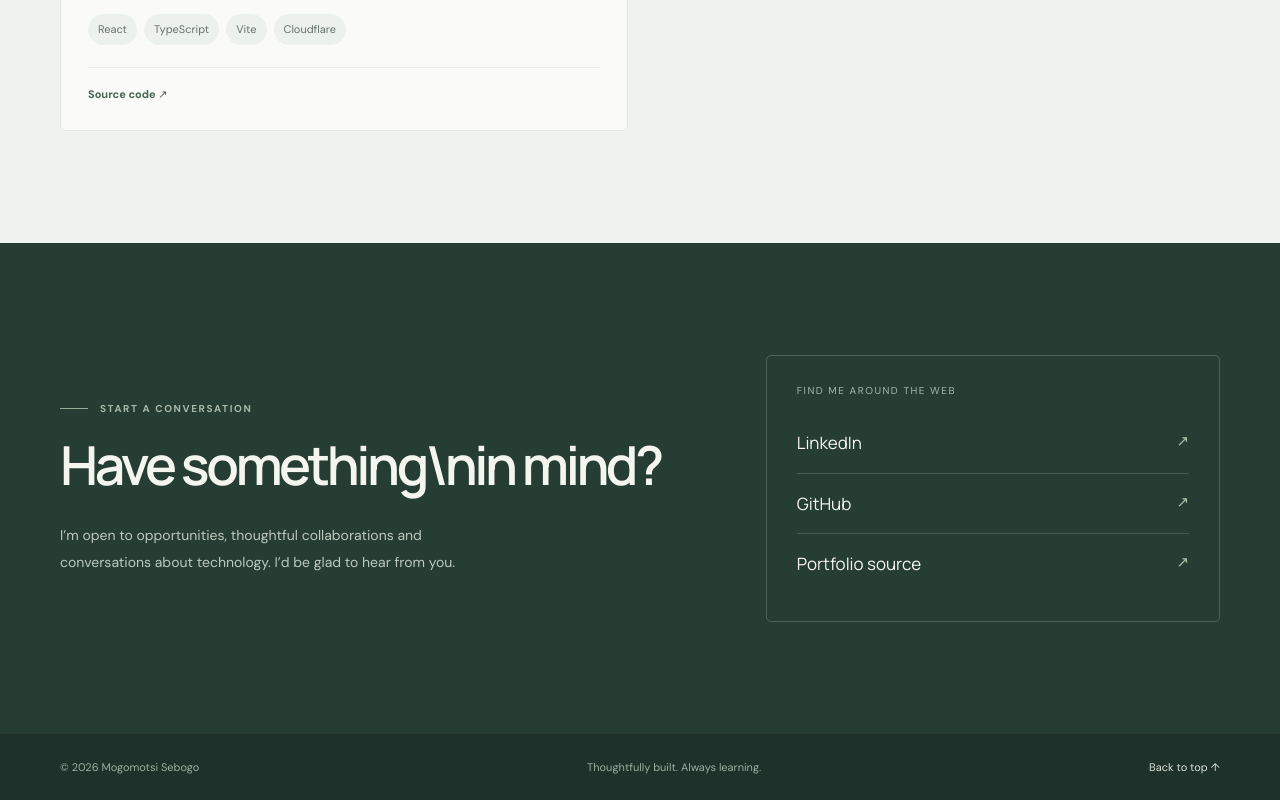
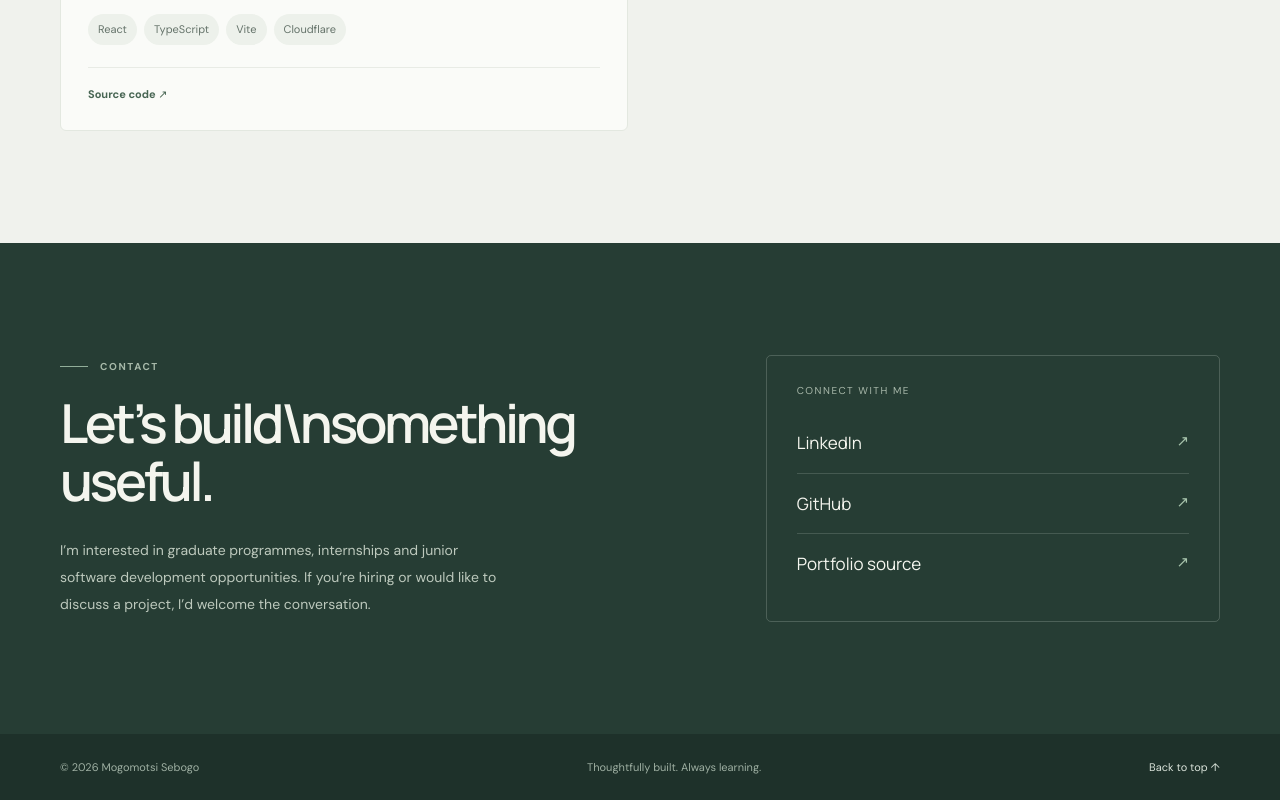
Before and after one commit to CodeBigJay/Updated_portfolio, a React (Vite) app in the folder portfolio-website/portfolio/frontend/: page / in a window 1280 px wide. Shown: the part 3531-4331 px from the top of the page. Built offline with nearby package versions, Linux system fonts and the light colour scheme; no server answers.

Commit message:
Refresh portfolio copy and cyan visual identity

```diff
--- a/portfolio-website/portfolio/frontend/src/sections/Contact.tsx
+++ b/portfolio-website/portfolio/frontend/src/sections/Contact.tsx
@@ -2,6 +2,19 @@ import SectionHeading from '../components/SectionHeading';
 
 export default function Contact() {
   return (
-    <section id="contact" className="section section-contact"><div className="container contact-layout"><div><SectionHeading eyebrow="Start a conversation" title="Have something\nin mind?" /><p className="contact-copy">I’m open to opportunities, thoughtful collaborations and conversations about technology. I’d be glad to hear from you.</p></div><div className="contact-panel"><p className="contact-panel-label">Find me around the web</p><a href="https://www.linkedin.com/in/mogomotsi-sebogo" target="_blank" rel="noreferrer"><span>LinkedIn</span><b>↗</b></a><a href="https://github.com/CodeBigJay" target="_blank" rel="noreferrer"><span>GitHub</span><b>↗</b></a><a href="https://github.com/CodeBigJay/Updated_portfolio" target="_blank" rel="noreferrer"><span>Portfolio source</span><b>↗</b></a></div></div></section>
+    <section id="contact" className="section section-contact">
+      <div className="container contact-layout">
+        <div>
+          <SectionHeading eyebrow="Contact" title="Let’s build\nsomething useful." />
+          <p className="contact-copy">I’m interested in graduate programmes, internships and junior software development opportunities. If you’re hiring or would like to discuss a project, I’d welcome the conversation.</p>
+        </div>
+        <div className="contact-panel">
+          <p className="contact-panel-label">Connect with me</p>
+          <a href="https://www.linkedin.com/in/mogomotsi-sebogo" target="_blank" rel="noreferrer"><span>LinkedIn</span><b>↗</b></a>
+          <a href="https://github.com/CodeBigJay" target="_blank" rel="noreferrer"><span>GitHub</span><b>↗</b></a>
+          <a href="https://github.com/CodeBigJay/Updated_portfolio" target="_blank" rel="noreferrer"><span>Portfolio source</span><b>↗</b></a>
+        </div>
+      </div>
+    </section>
   );
 }
```
